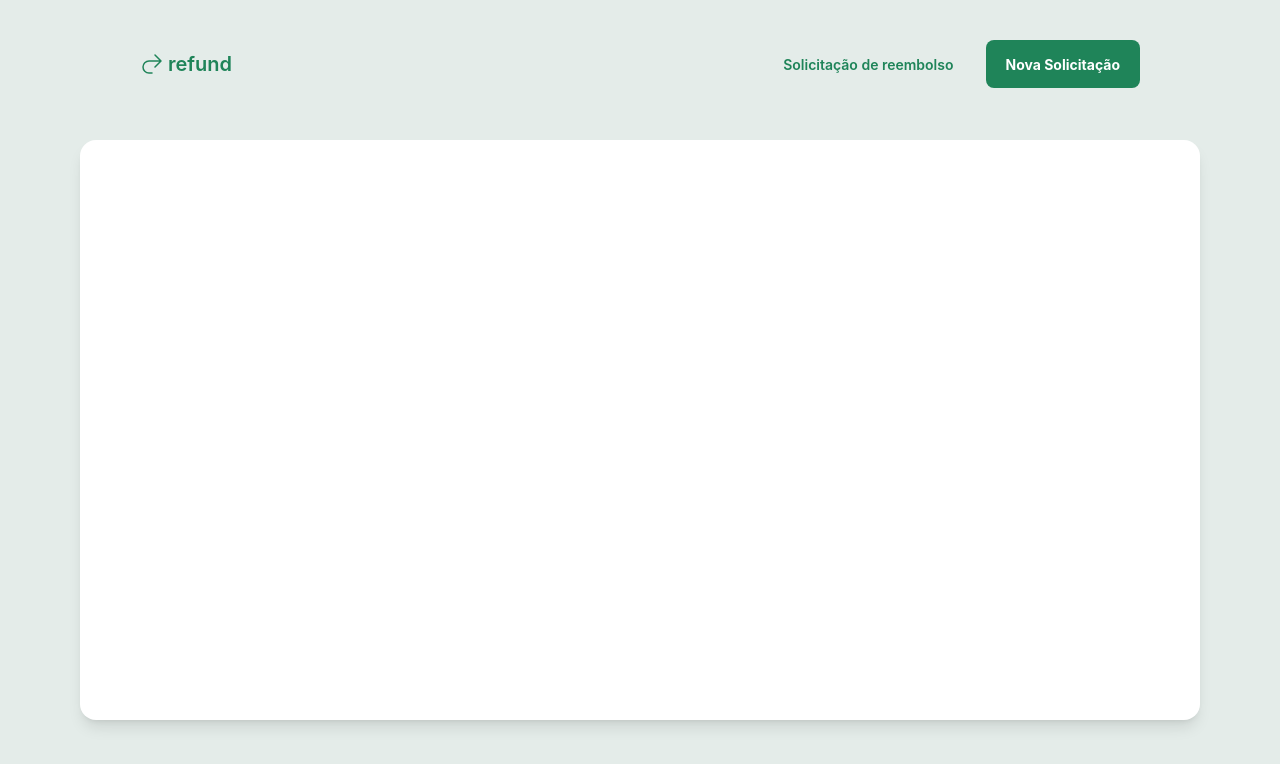
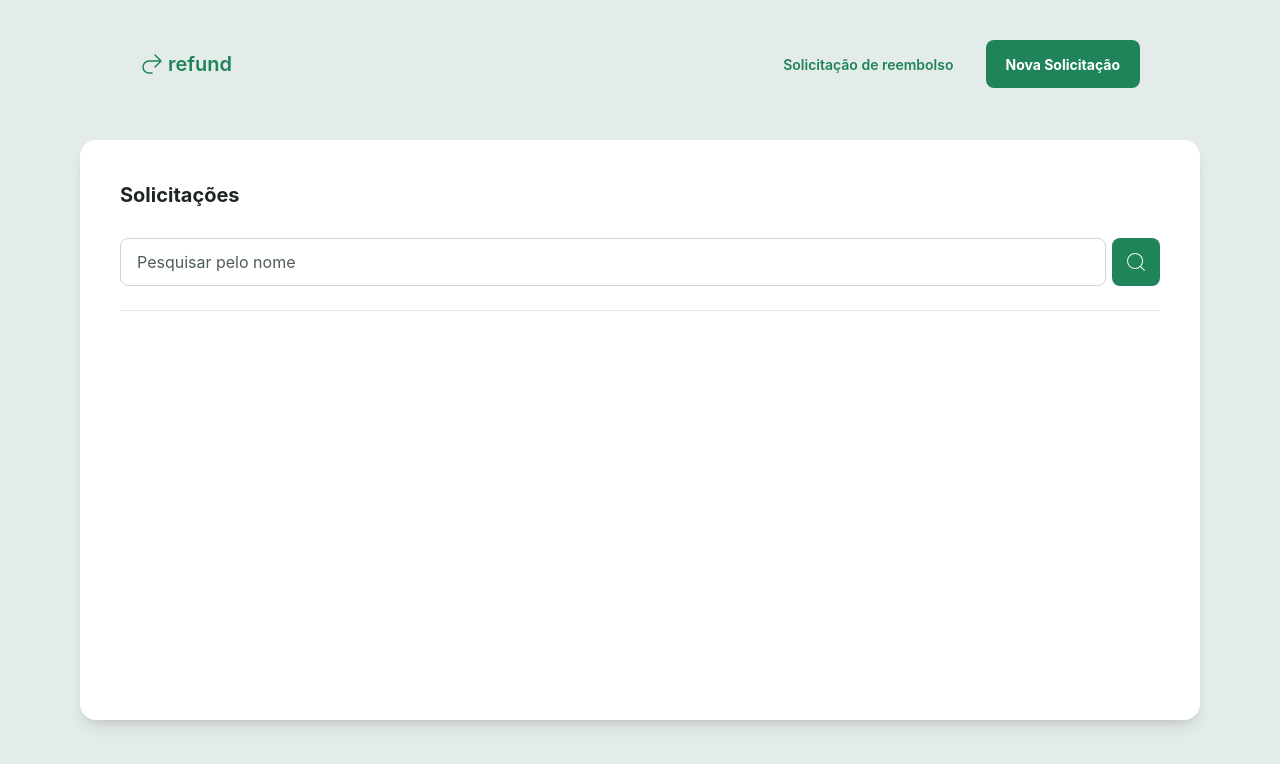
Before and after one commit to YasminFerrariDias/RefundSystem, a React (Vite) app: page / in a window 1280 px wide. Shown: the top 764 px of the page. Built offline with nearby package versions, Linux system fonts and the light colour scheme.

Commit message:
Iniciando a page Home

```diff
--- a/src/components/Button/IconButton/IconButton.variants.ts
+++ b/src/components/Button/IconButton/IconButton.variants.ts
@@ -1,7 +1,7 @@
 import { tv } from "tailwind-variants";
 
 export const iconButtonVariant = tv({
-  base: "inline-flex p-3 rounded-lg items-center justify-center",
+  base: "inline-flex p-3 rounded-lg items-center justify-center m-0 mt-1",
   variants: {
     buttonColor: {
       transparent: "bg-transparent",
--- a/src/components/Input.tsx
+++ b/src/components/Input.tsx
@@ -1,7 +1,7 @@
 interface ComponentsProps
   extends React.InputHTMLAttributes<HTMLInputElement> {
   placeholder: string
-  title: string
+  title?: string
 }
 
 export function Input({ placeholder, title, className, ...props }: ComponentsProps) {
--- a/src/pages/Home/home.tsx
+++ b/src/pages/Home/home.tsx
@@ -1,9 +1,28 @@
+import { CiSearch } from "react-icons/ci";
+import { IconButton } from "../../components/Button/IconButton/IconButton";
 import { CardContainer } from "../../components/CardContainer/CardContainer";
+import { Input } from "../../components/Input";
+import { Text } from "../../components/Text/Text";
 
 export function Home() {
   return (
     <CardContainer>
+      <div className="flex flex-col gap-6">
+        <Text size="lg" decoration="bold">Solicitações</Text>
+        <div className="flex items-center m-0 p-0 gap-1.5">
+          <div className="flex-1">
+            <Input placeholder="Pesquisar pelo nome" />
+          </div>
 
+          <div>
+            <IconButton icon={CiSearch} iconColor="white" />
+          </div>
+        </div>
+        <hr className="text-gray-400" />
+        <div>
+
+        </div>
+      </div>
     </CardContainer>
   )
 }
```
